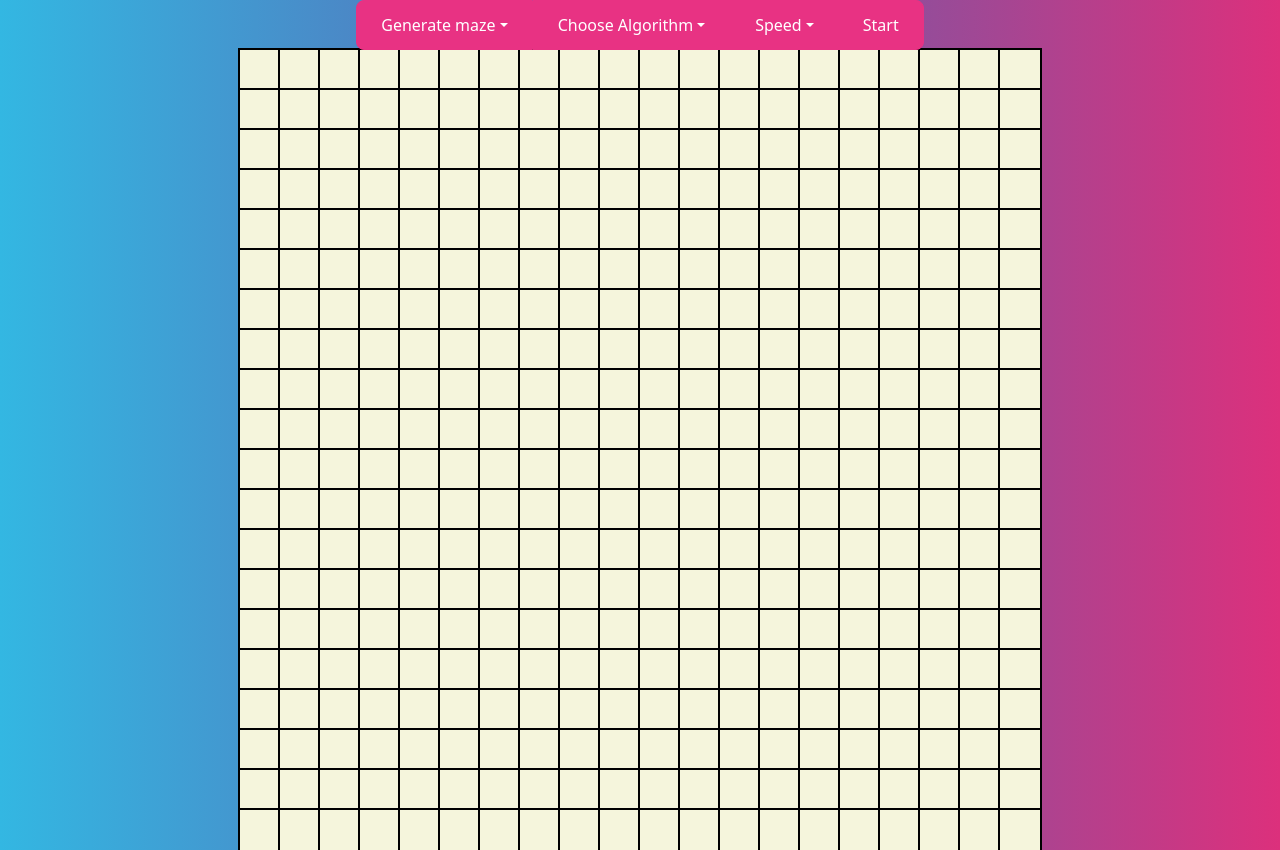
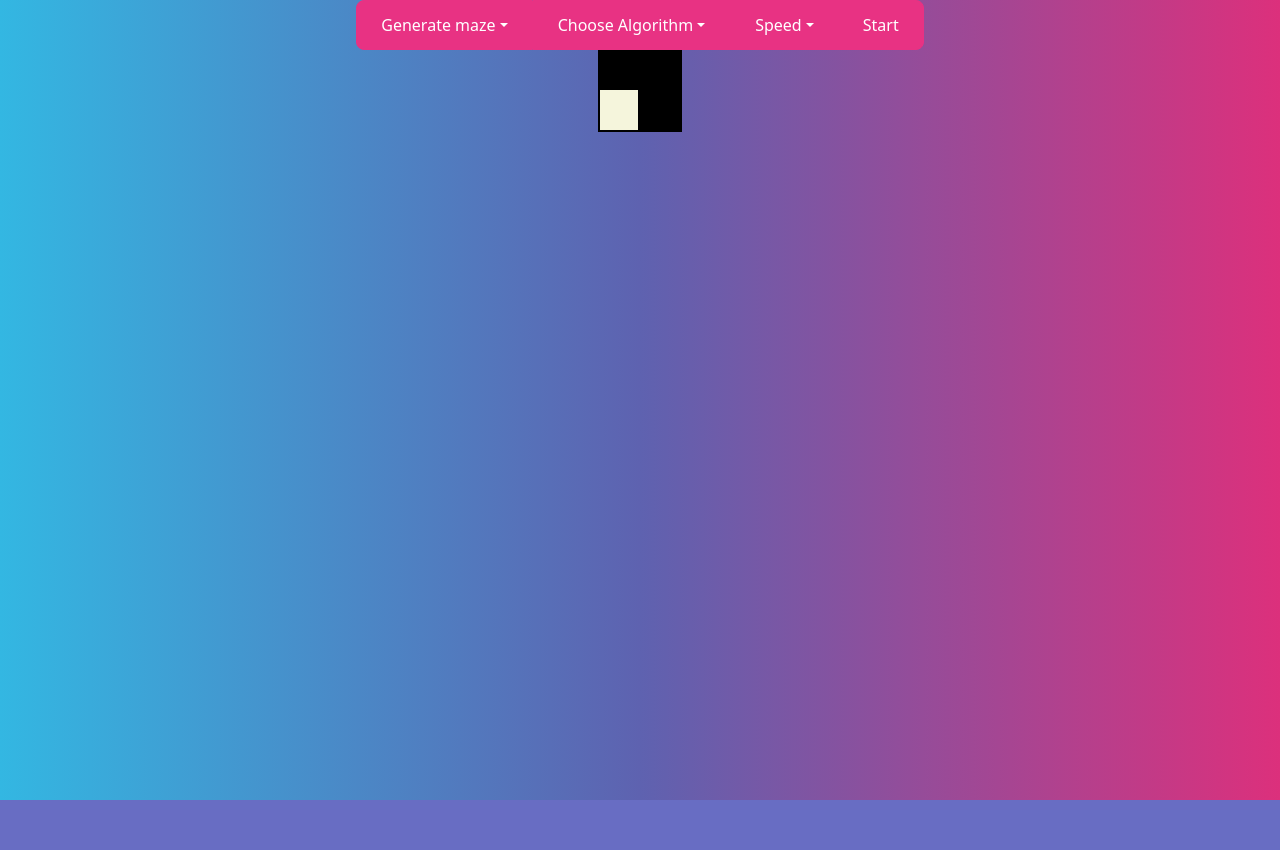
Before and after one commit to tomirisrakhymzhan/find-way-my, a React (Create React App) app: page / in a window 1280 px wide. After the commit the page ends 800 px from the top, so only its background shows below. Built offline with nearby package versions, Linux system fonts and the light colour scheme.

Commit message:
randomized board

```diff
--- a/src/components/Board/Board.js
+++ b/src/components/Board/Board.js
@@ -2,13 +2,15 @@ import React, { useEffect, useState } from "react";
 import createBoard from "../../util/createBoard";
 import Cell from "../Cell/Cell";
 import "./Board.css";
+import '../Cell/Cell.css'
+
 
 const Board = () => {
   const [grid, setGrid] = useState([]);
 
   useEffect(() => {
     function freshBoard() {
-      const newBoard = createBoard(20, 20);
+      const newBoard = createBoard(2, 2);
       console.log(newBoard);
       setGrid(newBoard);
     }
@@ -23,7 +25,13 @@ const Board = () => {
     return (
       <div style={{ display: "flex" }}>
         {singleRow.map((singleBlock) => {
-          return <Cell details={singleBlock} />;
+          const {x, y, isFinish, isStart, isWall} = singleBlock;
+          return <Cell x={x}
+                       y={y}
+                       isFinish={isFinish}
+                       isStart={isStart}
+                       isWall={isWall}
+                        />;
         })}
       </div>
     );
--- a/src/components/Cell/Cell.css
+++ b/src/components/Cell/Cell.css
@@ -6,4 +6,8 @@
       justify-content: center;
       align-items: center;
       background-color: beige;
-    };
+
+}
+.isWall{
+  background-color: black;
+}
--- a/src/components/Cell/Cell.js
+++ b/src/components/Cell/Cell.js
@@ -1,6 +1,15 @@
 import React from "react";
 import './Cell.css'
 
-export default function Cell({ details }) {
-  return <div className={"cell"}></div>;
+export default function Cell(props) {
+  const {
+    x,
+    y,
+    isFinish,
+    isStart,
+    isWall,
+
+  } = props;
+  const className= "cell" + (isStart? " isStart": "") + (isFinish? " isFinish": "") + (isWall? " isWall": "")
+  return <div className={className}></div>;
 }
--- a/src/util/createBoard.js
+++ b/src/util/createBoard.js
@@ -1,19 +1,19 @@
 export default (row, col) => {
-  let board = [];
+  let grid = [];
 
-  for (let x = 0; x < row; x++) {
-    let subCol = [];
-    for (let y = 0; y < col; y++) {
-      subCol.push({
-        value: 0,
-        isStart: false,
-        isEnd: false,
-        isBorder: false,
-        x: x,
-        y: y,
-      });
-    }
-    board.push(subCol);
-  }
-  return board;
+        for (let i = 0; i < row; i++) {
+            grid.push([]);
+            for (let j = 0; j < col; j++) {
+                grid[i][j] = {
+                    x: j,
+                    y: i,
+                    isWall: Math.random()<0.5,
+                    isStart: false,
+                    isFinish: false
+                };
+            }
+        }
+
+        console.log(grid);
+        return grid;
 };
```
Also changed, not shown: 1 other file (tests, documents, lock files or other folders).
